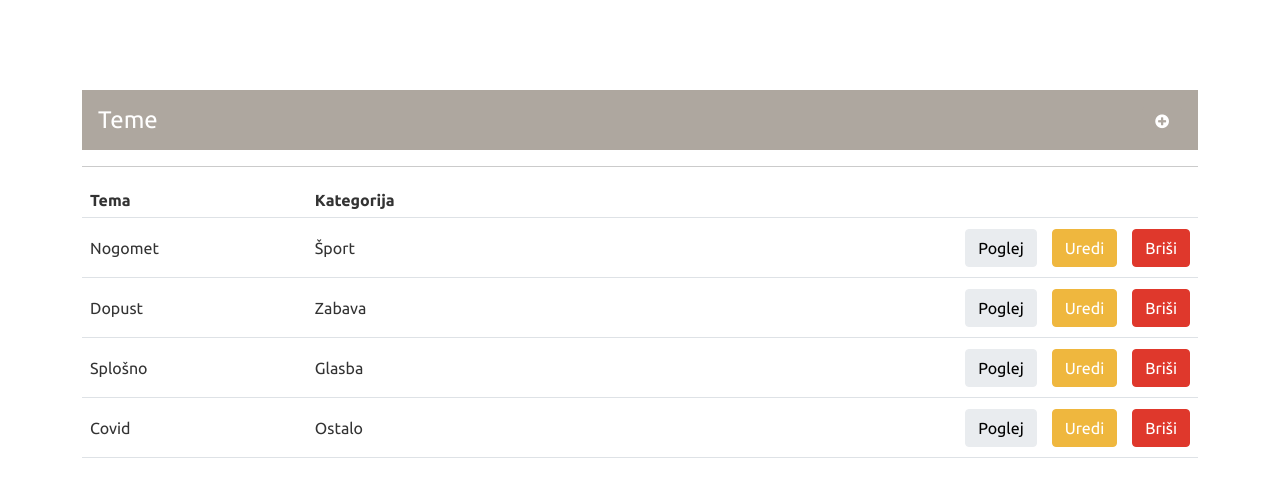
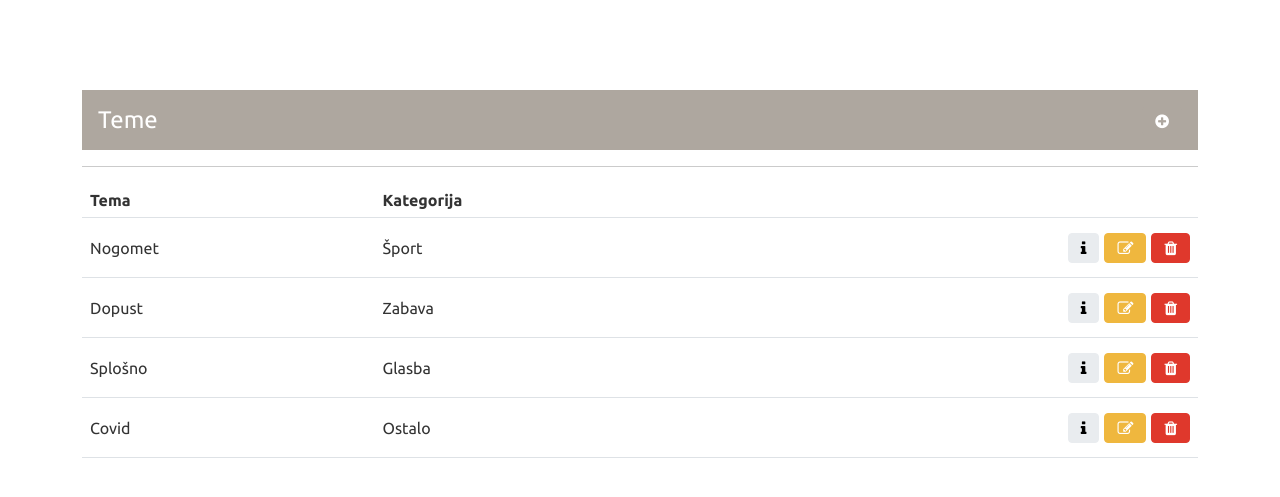
Before and after one commit to natasajovancicc/ForumByNatasa, a PHP site: page /admin/pages/tema.php in a window 1280 px wide. Shown: the part 56-553 px from the top of the page. Run offline with PHP 8.4, Linux system fonts and the light colour scheme; the visitor is signed in with stand-in values (Sample User, id 1); data comes from the database, SQL or seed files in the repository; some libraries are stand-ins or nearby versions.

Commit message:
odstranjen BOM, dodane ikone v gumbe

```diff
--- a/admin/pages/kategorija-edit.php
+++ b/admin/pages/kategorija-edit.php
@@ -18,7 +18,7 @@
     <link rel="stylesheet" href="https://maxcdn.bootstrapcdn.com/font-awesome/4.5.0/css/font-awesome.min.css">
 	<style>
 		td { height: 60px; vertical-align: middle;}
-		.urediBtn {margin-right: 15px;}
+		.urediBtn {margin-right: 5px;}
 	</style>
 </head>
 <body>
@@ -90,8 +90,8 @@
 							echo "<tr>";
 							echo "<td>".$kategorija."</td>";
 							echo '<td>';
-							echo '<a href="../functions/kategorija-delete.php?kategorija_id='.$kategorija_Id.'"><button class="btn btn-danger pull-right" >Briši</button></a>   ';
-							echo '<button class="btn btn-warning pull-right urediBtn" data-toggle="modal" data-target="#urediKategorijo">Uredi</button>';
+							echo '<a href="../functions/kategorija-delete.php?kategorija_id='.$kategorija_Id.'"><button class="btn btn-danger pull-right" ><i class="fa fa-trash"></i></button></a>   ';
+							echo '<button class="btn btn-warning pull-right urediBtn" data-toggle="modal" data-target="#urediKategorijo"><i class="fa fa-edit"></i></button>';
 							echo '</td>';
 							echo "</tr>";
 						}
--- a/admin/pages/kategorija.php
+++ b/admin/pages/kategorija.php
@@ -17,7 +17,7 @@
     <link rel="stylesheet" href="https://maxcdn.bootstrapcdn.com/font-awesome/4.5.0/css/font-awesome.min.css">
 	<style>
 		td { height: 60px; vertical-align: middle; }
-		.btnZamik {margin-right: 15px;}
+		.btnZamik {margin-right: 5px;}
 	</style>
 </head>
 <body>
@@ -88,8 +88,8 @@
 							echo "<tr>";
 							echo "<td>".$kategorija."</td>";
 							echo '<td>';
-							echo '<a href="../functions/kategorija-delete.php?kategorija_id='.$kategorija_Id.'"><button class="btn btn-danger pull-right" >Briši</button></a>   ';
-							echo "<a href='kategorija-edit.php?id=".$kategorija_Id."' class='btn btn-warning pull-right btnZamik'>Uredi</a>"." ";
+							echo '<a href="../functions/kategorija-delete.php?kategorija_id='.$kategorija_Id.'"><button class="btn btn-danger pull-right" ><i class="fa fa-trash"></i></button></a>   ';
+							echo "<a href='kategorija-edit.php?id=".$kategorija_Id."' class='btn btn-warning pull-right btnZamik'><i class='fa fa-edit'></i></a>"." ";
 							echo '</td>';
 							echo "</tr>";
 						}
--- a/admin/pages/komentar.php
+++ b/admin/pages/komentar.php
@@ -90,7 +90,7 @@
 							echo "<td>".$ime.' '.$priimek."</td>";
 							echo '<td>'.date('d.m.Y H:i:s', $dateDt).'</td>';
 							echo "<td>".$komentar."</td>";
-							echo '<td><button class="btn btn-danger pull-right" onclick="deleteKomentar('.$komentar_Id.')">Briši</button>';
+							echo '<td><button class="btn btn-danger pull-right" onclick="deleteKomentar('.$komentar_Id.')"><i class="fa fa-trash"></i></button>';
 							echo "</tr>";
 						}
 					?>
--- a/admin/pages/tema.php
+++ b/admin/pages/tema.php
@@ -17,7 +17,7 @@
     <link rel="stylesheet" href="https://maxcdn.bootstrapcdn.com/font-awesome/4.5.0/css/font-awesome.min.css">
 	<style>
 		td { height: 60px; vertical-align: middle; }
-		.btnZamik {margin-right: 15px;}
+                .btnZamik {margin-left: 5px;}
 	</style>
 </head>
 <body>
@@ -94,12 +94,13 @@
 						echo "<tr>";
 						echo "<td>".$row['naslov']."</td>";
 						echo "<td>".$row['kategorija']."</td>";
-						echo "<td>".
-							"<a href='../functions/tema-delete.php?tema_Id=$id' class='btn btn-danger pull-right'>Briši</a>".
-							"<a href='tema-edit.php?id=".$id."' class='btn btn-warning pull-right btnZamik'>Uredi</a>"." ".
-							"<a href='tema-pogled.php?id=".$id."' class='btn btn-light pull-right btnZamik'>Poglej</a>"." ".
-							"</td>";
-						echo "</tr>";
+                                                echo "<td>";
+
+                                                echo "<a href='../functions/tema-delete.php?tema_Id=$id' class='btn btn-danger pull-right btnZamik'><i class='fa fa-trash'></i></a>";
+                                                echo "<a href='tema-edit.php?id=".$id."' class='btn btn-warning pull-right btnZamik'><i class='fa fa-edit'></i></a>";
+                                                echo "<a href='tema-pogled.php?id=".$id."' class='btn btn-light pull-right btnZamik'><i class='fa fa-info' aria-hidden='true'></i></a>";
+						echo "</td>";
+                                                echo "</tr>";
 					}
 				?>
 				</table>
--- a/admin/pages/uporabnik.php
+++ b/admin/pages/uporabnik.php
@@ -87,7 +87,7 @@
 							echo "<tr>";
 							echo "<td>".$upIme."</td>";
 							echo "<td>".$ime.' '.$priimek."</td>";
-							echo '<td><button class="btn btn-danger pull-right" onclick="brisiUporabnika('.$uporabnik_Id.')">Briši</button>';
+							echo '<td><button class="btn btn-danger pull-right" onclick="brisiUporabnika('.$uporabnik_Id.')"><i class="fa fa-trash"></i></button>';
 							echo "</tr>";
 						}
 					?>
--- a/pages/home.php
+++ b/pages/home.php
@@ -79,7 +79,7 @@
 									echo '<tr>';
 									echo '<td>'.$naslov.'</td>';
 									echo '<td>'.$kategorija.'</td>';
-									echo '<td><a href="podrobno.php?tema_id='.$tema_Id.'"><button class="btn btn-primary pull-right" style="min-width: 100px;">Več</button></td>';
+									echo '<td><a href="podrobno.php?tema_id='.$tema_Id.'"><button class="btn btn-primary pull-right" style="min-width: 100px;"><i class="fa fa-pencil" aria-hidden="true"></i></button></td>';
 									echo '</tr>';
 								}
 						echo '</table>';
```
Also changed, not shown: admin/pages/tema-edit.php (+8 -7 lines), admin/pages/tema-pogled.php (+8 -7 lines), admin/pages/home.php (line endings or trailing spaces).
